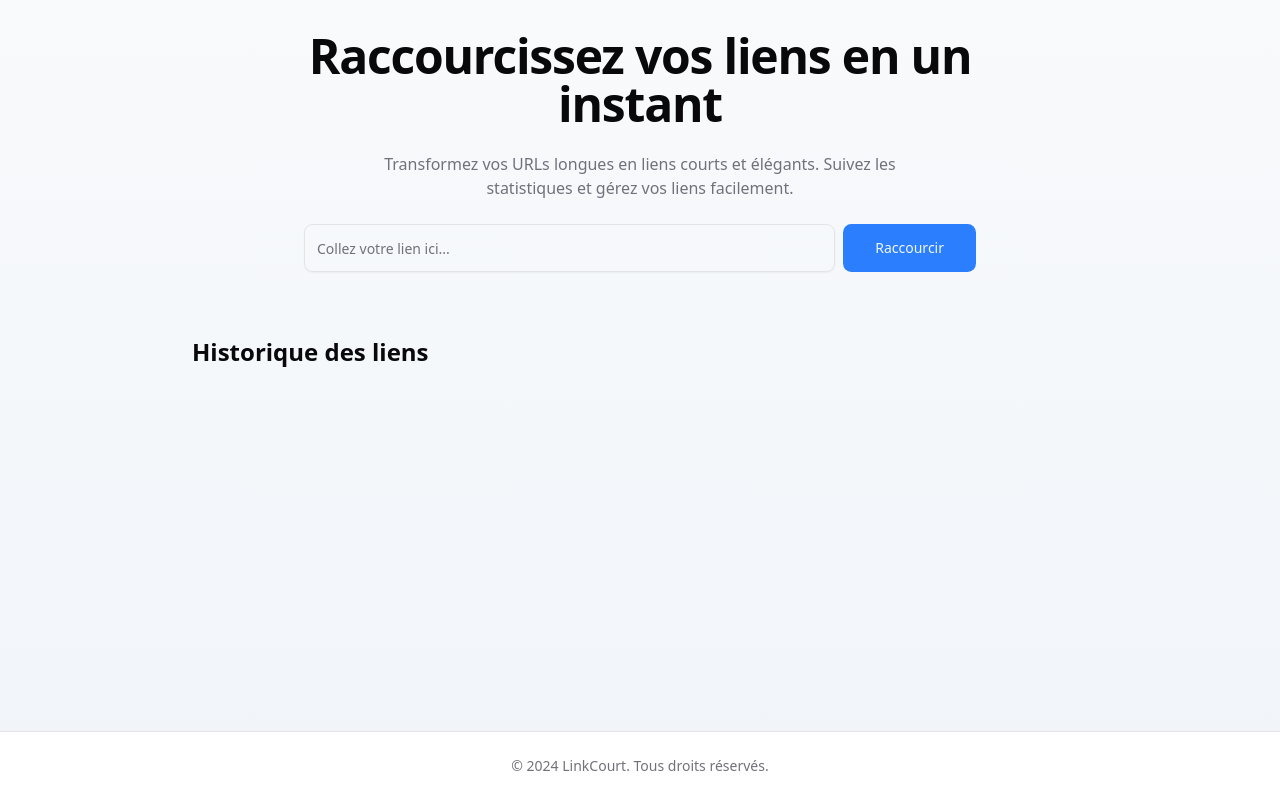
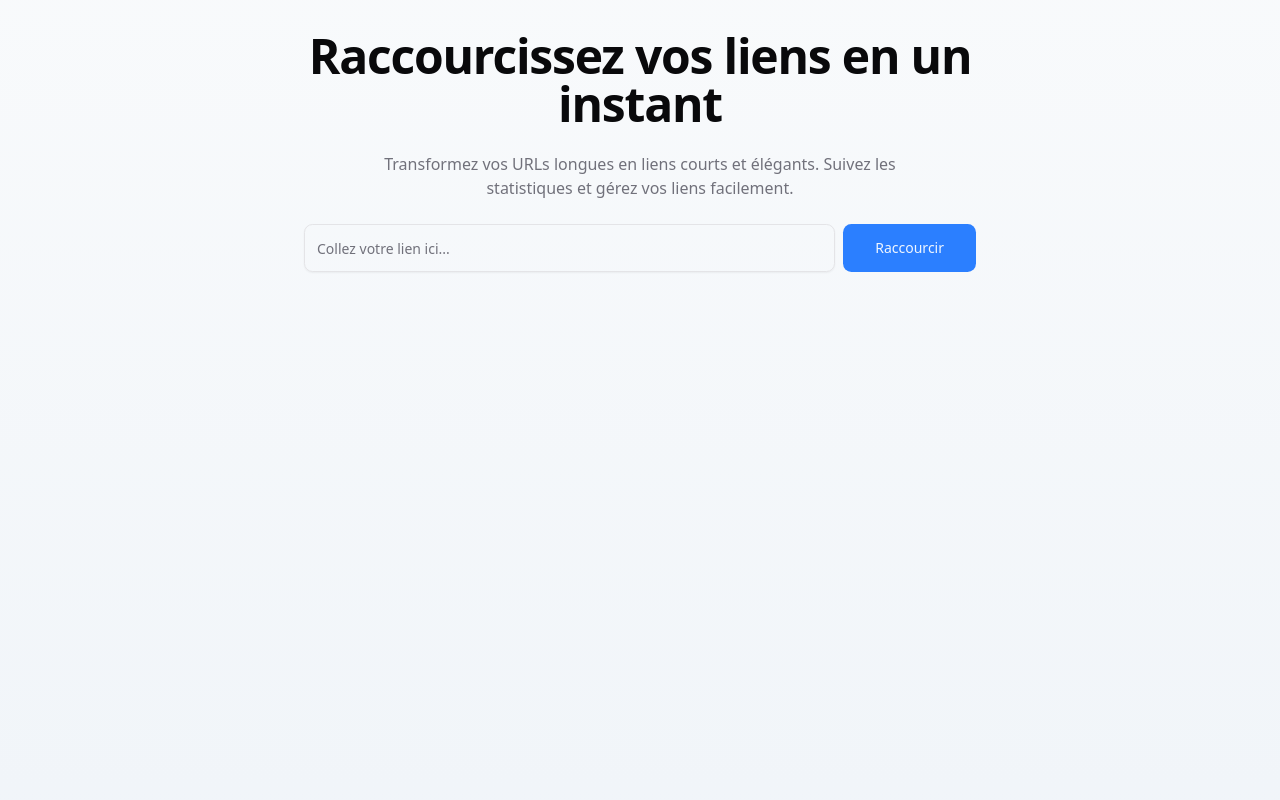
Before and after one commit to KevinBacas/url-shortener, a Next.js app: page / in a window 1280 px wide. Built offline with nearby package versions, Linux system fonts and the light colour scheme.

Commit message:
Simplifies homepage layout
Removes unused sections from the homepage.

This change streamlines the homepage structure by removing
elements like StatsCards, HistorySection, and the footer,
resulting in a cleaner and more focused user interface.

```diff
--- a/src/app/page.tsx
+++ b/src/app/page.tsx
@@ -14,19 +14,7 @@ export default function Home() {
           </p>
           <HomepageForm />
         </section>
-
-        {/* <StatsCards /> */}
-
-        <section className="mx-auto mt-16 max-w-4xl">
-          <h3 className="mb-6 text-2xl font-bold">Historique des liens</h3>
-          {/* <HistorySection /> */}
-        </section>
       </main>
-      <footer className="border-t bg-background py-6">
-        <div className="container mx-auto px-4 text-center text-sm text-muted-foreground">
-          <p>© 2024 LinkCourt. Tous droits réservés.</p>
-        </div>
-      </footer>
     </div>
   );
 }
```
